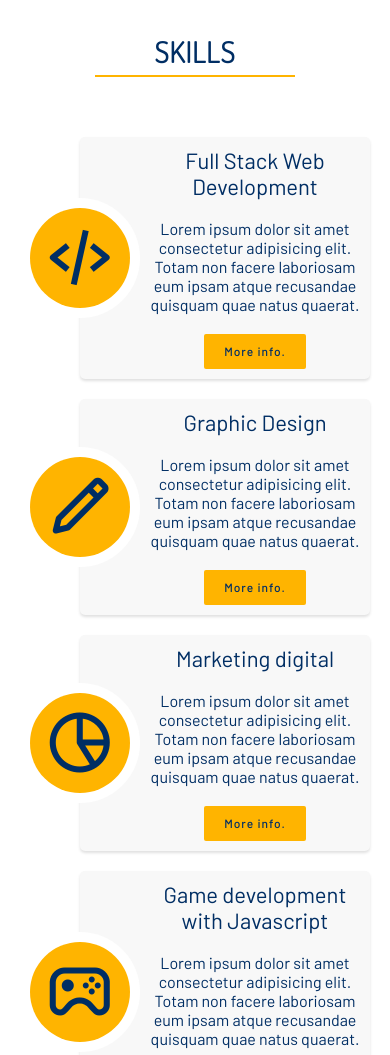
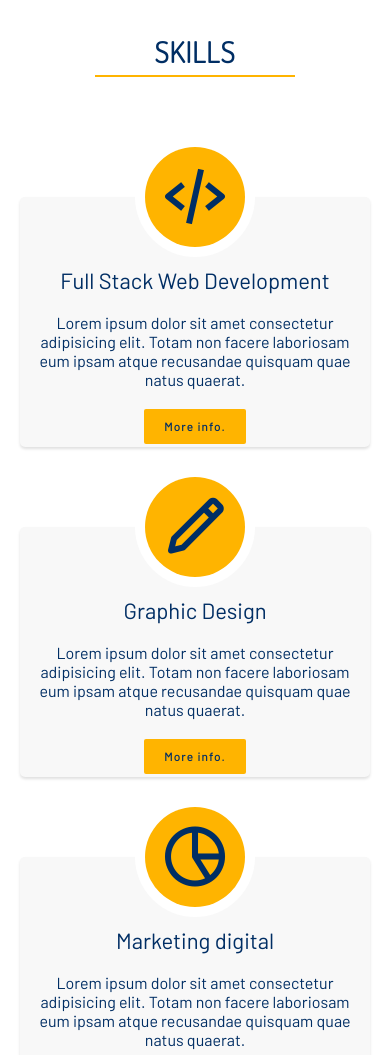
Before and after one commit to Rubensson/portfolio, a plain HTML site: page index.html in a window 390 px wide. Shown: the part 1660-2715 px from the top of the page. Drawn offline with nearby package versions, Linux system fonts and the light colour scheme.

Commit message:
styles.css modified

```diff
--- a/styles.css
+++ b/styles.css
@@ -202,20 +202,22 @@ header {
   background-color: var(--gray_light);
 }
 .skills-container {
-  width: 1000px;
+  width: 1200px;
   display: flex;
   flex-wrap: wrap;
   gap: 20px;
+  margin: auto;
 }
 
 .skill-item {
-  width: auto;
+  width: 49%;
   display: inline-flex;
   position: relative;
   align-items: center;
 }
 .skill-item-info {
-  width: auto;
+  width: 600px;
+  height: 250px;
   background-color: var(--gray_dark);
   box-shadow: var(--box-shadow);
   display: flex;
@@ -511,9 +513,6 @@ footer {
     flex-direction: column;
     align-items: center;
   }
-  .skills-items {
-    gap: 20px;
-  }
 
   .technologies {
     width: 100%;
@@ -568,14 +567,28 @@ footer {
 
   .skills-container {
     flex-direction: column;
-    align-items: center;
-    gap: 20px;
-  }
-  .skills-items {
-    width: 100%;
     gap: 20px;
   }
 
+  .skill-item {
+    width: 100%;
+    display: flex;
+    flex-direction: column;
+    position: relative;
+  }
+  .skill-item-info {
+    width: auto;
+    background-color: var(--gray_dark);
+    box-shadow: var(--box-shadow);
+    display: flex;
+    flex-direction: column;
+    gap: 20px;
+    text-align: center;
+    margin-left: 0px;
+    margin-top: 60px;
+    padding: 70px 10px 10px 10px;
+    border-radius: 5px;
+  }
   /* Projects */
   .projects-card {
     width: 100%;
```
